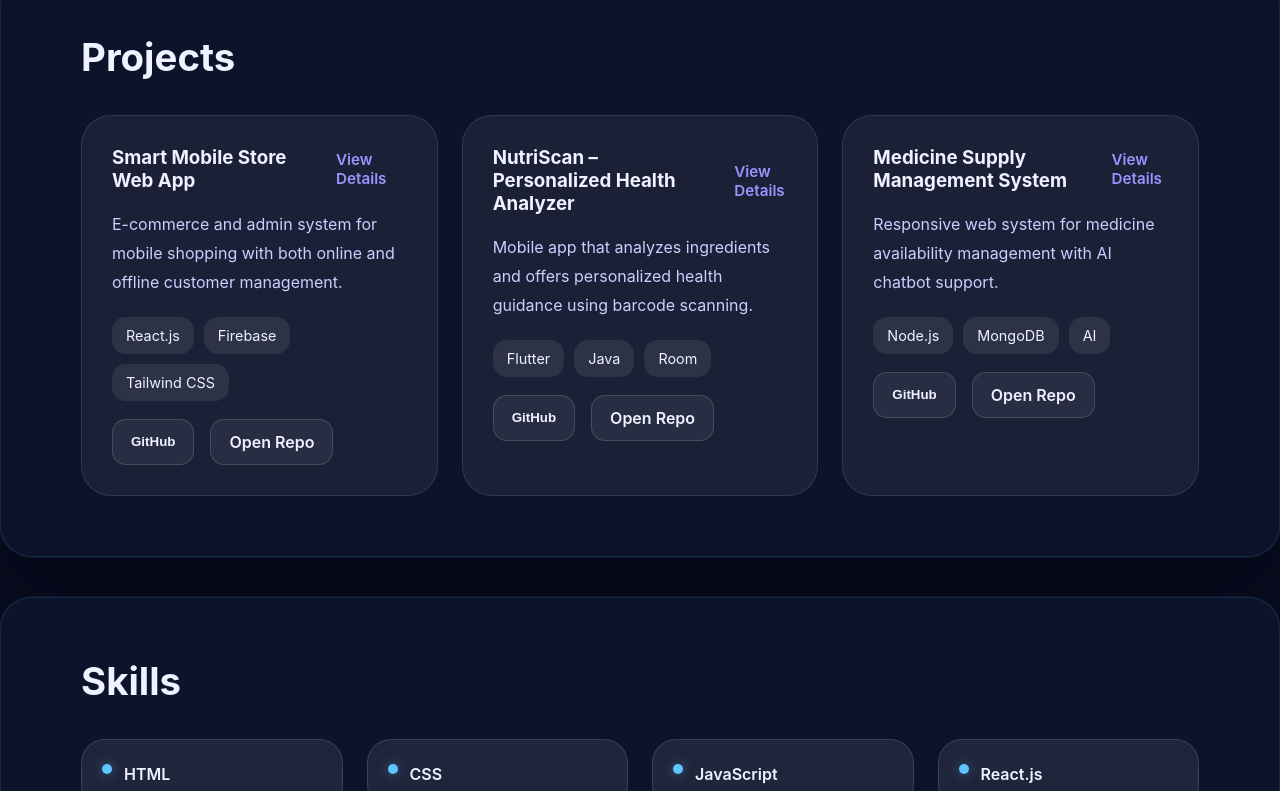
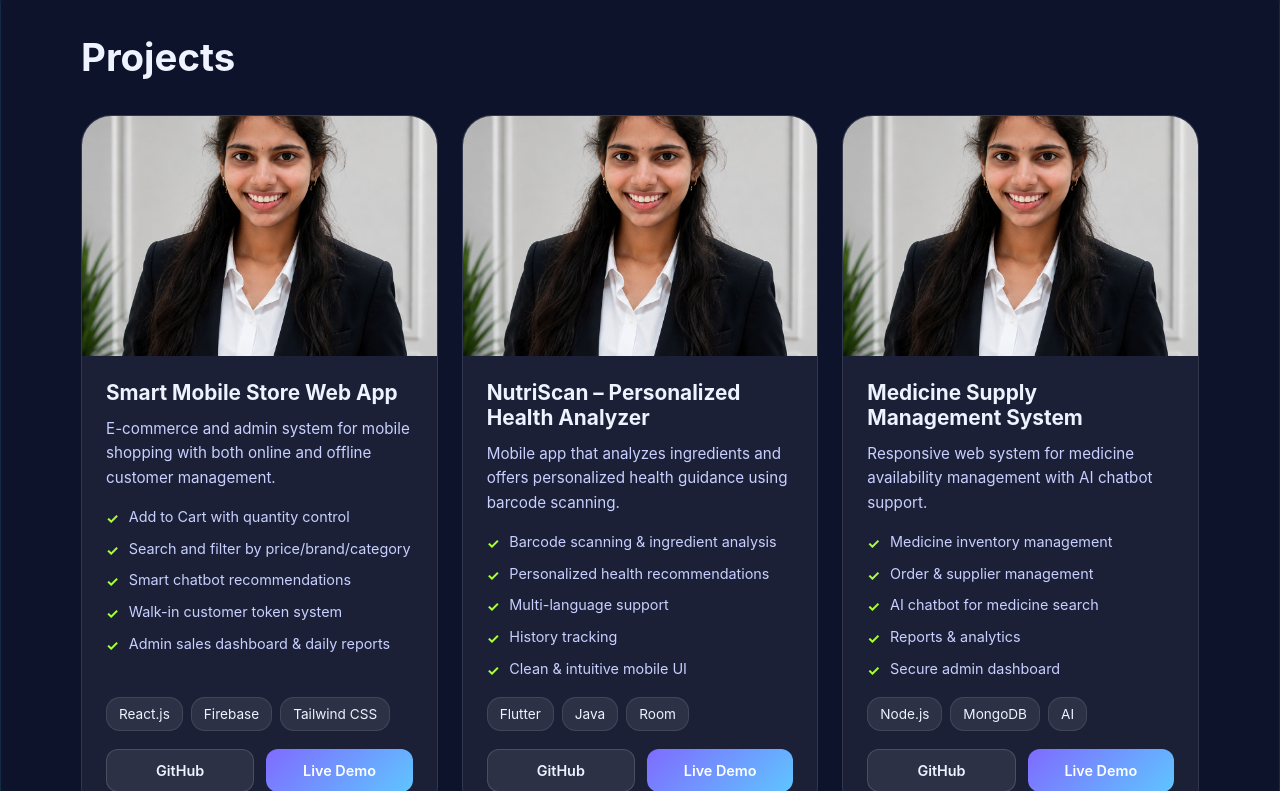
Before and after one commit to Rani-168/portfolio, a React (Vite) app: page / in a window 1280 px wide. Shown: the part 1469-2260 px from the top of the page. Built offline with nearby package versions, Linux system fonts and the light colour scheme.

Commit message:
Update Projects section with feature cards and checkmarks design

```diff
--- a/src/App.css
+++ b/src/App.css
@@ -650,114 +650,139 @@ a {
   background: rgba(255, 255, 255, 0.06);
   border: 1px solid rgba(255, 255, 255, 0.1);
   border-radius: 30px;
-  padding: 30px;
-  cursor: pointer;
-  transition: transform 0.25s ease, box-shadow 0.25s ease, background 0.25s ease, border-color 0.25s ease, box-shadow 0.25s ease;
+  overflow: hidden;
+  transition: transform 0.25s ease, box-shadow 0.25s ease, background 0.25s ease, border-color 0.25s ease;
+  display: flex;
+  flex-direction: column;
+  height: 100%;
 }
 
-.project-card:hover,
-.project-card.expanded {
+.project-card:hover {
   transform: translateY(-4px);
   background: rgba(95, 197, 255, 0.12);
   border-color: rgba(95, 197, 255, 0.55);
   box-shadow: 0 28px 70px rgba(95, 197, 255, 0.2);
 }
 
-.project-card.expanded {
-  box-shadow: 0 30px 80px rgba(95, 197, 255, 0.28), inset 0 0 0 1px rgba(95, 197, 255, 0.35);
+.project-image-wrap {
+  width: 100%;
+  height: 240px;
+  overflow: hidden;
+  background: rgba(0, 0, 0, 0.3);
 }
 
-.project-header {
+.project-image-wrap img {
+  width: 100%;
+  height: 100%;
+  object-fit: cover;
+  transition: transform 0.3s ease;
+}
+
+.project-card:hover .project-image-wrap img {
+  transform: scale(1.05);
+}
+
+.project-content {
+  padding: 24px;
   display: flex;
-  justify-content: space-between;
-  align-items: center;
-  gap: 20px;
-  margin-bottom: 18px;
+  flex-direction: column;
+  flex: 1;
 }
 
 .project-card h3 {
-  margin: 0;
+  font-size: 1.3rem;
+  margin: 0 0 12px 0;
+  font-weight: 700;
 }
 
-.project-toggle {
-  color: #9b94ff;
+.project-description {
+  color: #c8d0ff;
   font-size: 0.95rem;
-  font-weight: 600;
+  line-height: 1.6;
+  margin-bottom: 16px;
 }
 
-.project-actions {
+.project-features {
   display: flex;
-  gap: 16px;
-  flex-wrap: wrap;
-  margin-top: 18px;
+  flex-direction: column;
+  gap: 8px;
+  margin-bottom: 16px;
+  flex: 1;
 }
 
-.project-btn,
-.project-link,
-.project-detail-link {
-  display: inline-flex;
-  align-items: center;
-  justify-content: center;
-  padding: 12px 18px;
-  border-radius: 14px;
-  border: 1px solid rgba(255, 255, 255, 0.14);
-  background: rgba(255, 255, 255, 0.06);
-  color: #eef3ff;
-  font-weight: 600;
-  text-decoration: none;
-  transition: transform 0.2s ease, background 0.2s ease, border-color 0.2s ease;
+.feature-item {
+  display: flex;
+  align-items: flex-start;
+  gap: 10px;
+  color: #c8d0ff;
+  font-size: 0.9rem;
+  line-height: 1.5;
 }
 
-.project-btn:hover,
-.project-link:hover,
-.project-detail-link:hover {
-  transform: translateY(-2px);
-  background: rgba(95, 197, 255, 0.14);
-  border-color: rgba(95, 197, 255, 0.55);
-}
-
-.project-detail-link {
-  margin-top: 18px;
-  display: inline-block;
-}
-
-.project-detail {
-  display: grid;
-  grid-template-columns: 1fr 1fr;
-  gap: 24px;
-  margin-top: 24px;
-  align-items: center;
-}
-
-.project-detail-image img {
-  width: 100%;
-  border-radius: 24px;
-  box-shadow: 0 20px 60px rgba(0, 0, 0, 0.25);
-}
-
-@media (max-width: 900px) {
-  .project-detail {
-    grid-template-columns: 1fr;
-  }
-}
-
-.project-card p {
-  color: #c8d0ff;
-  margin-bottom: 20px;
-  line-height: 1.8;
+.checkmark {
+  color: #a8ff35;
+  font-weight: bold;
+  flex-shrink: 0;
+  margin-top: 2px;
 }
 
 .project-tags {
   display: flex;
   flex-wrap: wrap;
-  gap: 10px;
+  gap: 8px;
+  margin-bottom: 18px;
 }
 
-.project-tags span {
+.project-tags .tag {
   background: rgba(255, 255, 255, 0.08);
   border-radius: 14px;
-  padding: 10px 14px;
+  padding: 8px 12px;
+  font-size: 0.85rem;
+  color: #eef3ff;
+  border: 1px solid rgba(255, 255, 255, 0.1);
+}
+
+.project-actions {
+  display: flex;
+  gap: 12px;
+  justify-content: center;
+}
+
+.project-btn {
+  flex: 1;
+  display: inline-flex;
+  align-items: center;
+  justify-content: center;
+  padding: 12px 16px;
+  border-radius: 12px;
+  border: none;
+  font-weight: 600;
+  text-decoration: none;
+  cursor: pointer;
   font-size: 0.9rem;
+  transition: transform 0.2s ease, box-shadow 0.2s ease;
+}
+
+.github-btn {
+  background: rgba(255, 255, 255, 0.08);
+  color: #eef3ff;
+  border: 1px solid rgba(255, 255, 255, 0.14);
+}
+
+.github-btn:hover {
+  transform: translateY(-2px);
+  background: rgba(255, 255, 255, 0.12);
+  box-shadow: 0 8px 24px rgba(95, 197, 255, 0.15);
+}
+
+.live-demo-btn {
+  background: linear-gradient(135deg, #7f6bff, #5fc5ff);
+  color: white;
+}
+
+.live-demo-btn:hover {
+  transform: translateY(-2px);
+  box-shadow: 0 12px 30px rgba(95, 197, 255, 0.3);
 }
 
 .contact-grid {
--- a/src/components/Projects.jsx
+++ b/src/components/Projects.jsx
@@ -4,32 +4,51 @@ import project2Image from "../assets/Rani3.png";
 import project3Image from "../assets/Rani3.png";
 
 function Projects() {
-  const [activeIndex, setActiveIndex] = useState(null);
-
   const projects = [
     {
       title: "Smart Mobile Store Web App",
       description: "E-commerce and admin system for mobile shopping with both online and offline customer management.",
-      details: "Implemented Add to Cart with quantity control, search and filter by price/brand/category, smart chatbot recommendations, product comparison, walk-in customer token system, admin sales dashboard, daily sales reports, and Firebase Firestore integration.",
       image: project1Image,
       github: "https://github.com/ranibhosale/smart-mobile-store",
-      tags: ["React.js", "Firebase", "Tailwind CSS"]
+      liveDemo: "#",
+      tags: ["React.js", "Firebase", "Tailwind CSS"],
+      features: [
+        "Add to Cart with quantity control",
+        "Search and filter by price/brand/category",
+        "Smart chatbot recommendations",
+        "Walk-in customer token system",
+        "Admin sales dashboard & daily reports"
+      ]
     },
     {
       title: "NutriScan – Personalized Health Analyzer",
       description: "Mobile app that analyzes ingredients and offers personalized health guidance using barcode scanning.",
-      details: "Built barcode scanning, multilingual ingredient parser, health risk evaluation for allergies, diabetes, hypertension, traffic-light rating, diet recommendations, and local caching with Room to reduce API calls.",
       image: project2Image,
       github: "https://github.com/ranibhosale/nutriscan-health-analyzer",
-      tags: ["Flutter", "Java", "Room"]
+      liveDemo: "#",
+      tags: ["Flutter", "Java", "Room"],
+      features: [
+        "Barcode scanning & ingredient analysis",
+        "Personalized health recommendations",
+        "Multi-language support",
+        "History tracking",
+        "Clean & intuitive mobile UI"
+      ]
     },
     {
       title: "Medicine Supply Management System",
       description: "Responsive web system for medicine availability management with AI chatbot support.",
-      details: "Developed backend logic, database management, responsive frontend, AI chatbot integration for search and assistance, and real-time data updates with performance optimization.",
       image: project3Image,
       github: "https://github.com/ranibhosale/medicine-supply-management",
-      tags: ["Node.js", "MongoDB", "AI"]
+      liveDemo: "#",
+      tags: ["Node.js", "MongoDB", "AI"],
+      features: [
+        "Medicine inventory management",
+        "Order & supplier management",
+        "AI chatbot for medicine search",
+        "Reports & analytics",
+        "Secure admin dashboard"
+      ]
     }
   ];
 
@@ -40,71 +59,52 @@ function Projects() {
       </div>
 
       <div className="project-grid">
-        {projects.map((project, index) => {
-          const isActive = activeIndex === index;
+        {projects.map((project) => (
+          <div className="project-card" key={project.title}>
+            <div className="project-image-wrap">
+              <img src={project.image} alt={project.title} />
+            </div>
 
-          return (
-            <div
-              className={`project-card ${isActive ? "expanded" : ""}`}
-              key={project.title}
-              onClick={() => setActiveIndex(isActive ? null : index)}
-            >
-              <div className="project-header">
-                <h3>{project.title}</h3>
-                <span className="project-toggle">
-                  {isActive ? "Hide Details" : "View Details"}
-                </span>
+            <div className="project-content">
+              <h3>{project.title}</h3>
+              <p className="project-description">{project.description}</p>
+
+              <div className="project-features">
+                {project.features.map((feature, idx) => (
+                  <div className="feature-item" key={idx}>
+                    <span className="checkmark">✓</span>
+                    <span>{feature}</span>
+                  </div>
+                ))}
               </div>
 
-              <p>{project.description}</p>
               <div className="project-tags">
                 {project.tags.map((tag) => (
-                  <span key={tag}>{tag}</span>
+                  <span key={tag} className="tag">{tag}</span>
                 ))}
               </div>
 
               <div className="project-actions">
-                <button
-                  className="project-btn"
-                  onClick={(e) => {
-                    e.stopPropagation();
-                    setActiveIndex(isActive ? null : index);
-                  }}
-                >
-                  GitHub
-                </button>
                 <a
-                  className="project-link"
                   href={project.github}
                   target="_blank"
                   rel="noreferrer"
-                  onClick={(e) => e.stopPropagation()}
+                  className="project-btn github-btn"
                 >
-                  Open Repo
+                  GitHub
+                </a>
+                <a
+                  href={project.liveDemo}
+                  target="_blank"
+                  rel="noreferrer"
+                  className="project-btn live-demo-btn"
+                >
+                  Live Demo
                 </a>
               </div>
-
-              {isActive && (
-                <div className="project-detail">
-                  <div className="project-detail-text">
-                    <p>{project.details}</p>
-                    <a
-                      className="project-detail-link"
-                      href={project.github}
-                      target="_blank"
-                      rel="noreferrer"
-                    >
-                      View GitHub repository
-                    </a>
-                  </div>
-                  <div className="project-detail-image">
-                    <img src={project.image} alt={project.title} />
-                  </div>
-                </div>
-              )}
             </div>
-          );
-        })}
+          </div>
+        ))}
       </div>
     </section>
   );
```
Also changed, not shown: src/assets/Rani1.jpeg (deleted), src/assets/Rani2.jpeg (deleted).
